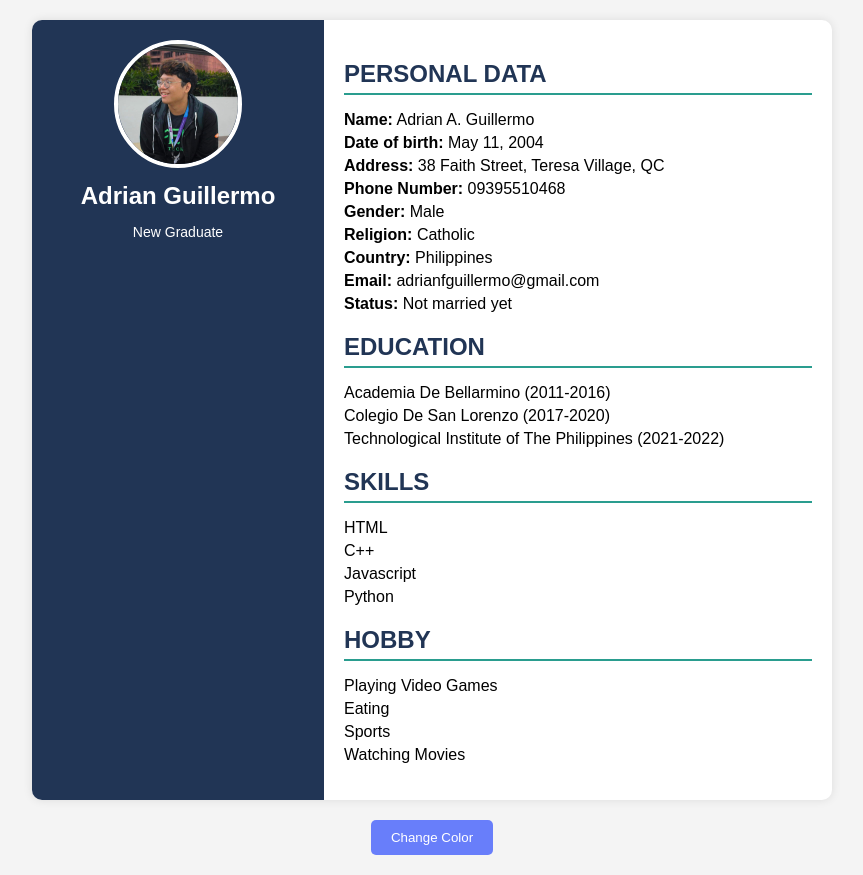
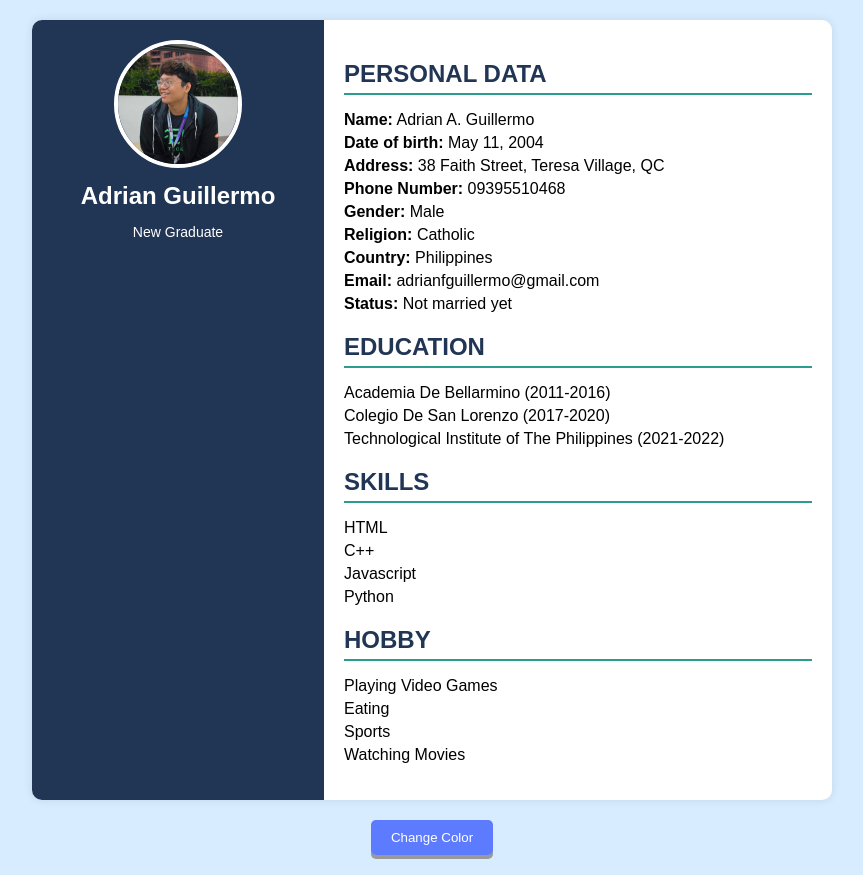
Before and after one commit to Yozora251/Yozora251.github.io, a plain HTML site: page TS1/index.html in a window 1280 px wide. Shown: the whole page, without its empty margins (208-1071 px from the left). Drawn offline with Linux system fonts and the light colour scheme.

Commit message:
Update the css

```diff
--- a/TS1/style.css
+++ b/TS1/style.css
@@ -2,7 +2,7 @@ body {
     font-family: Arial, sans-serif;
     margin: 0;
     padding: 0;
-    background-color: #f4f4f4;
+    background-color: #219bff2d;
     transition: background-color 0.5s;
 }
 
@@ -73,8 +73,16 @@ button {
     border: none;
     cursor: pointer;
     border-radius: 5px;
+    transition: background 0.3s, transform 0.3s, box-shadow 0.3s;
+    box-shadow: 0 4px #999;
 }
 
 button:hover {
-    background: #6197ec;
+    background: #031a3f;
 }
+
+button:active {
+    transform: translateY(4px);
+    box-shadow: 0 2px #666;
+    background: #02102a;
+}
```
